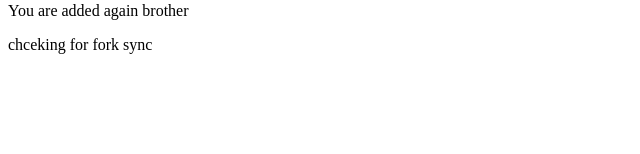
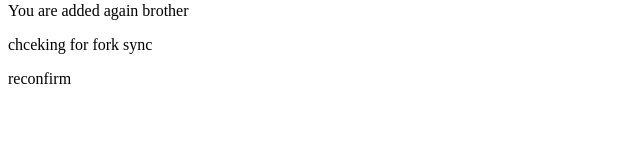
Before and after one commit to samayjoshi23/Pill-n-Chill, an Angular app in the folder HealthCareUI/: page / in a window 1280 px wide. Shown: the part 146-300 px from the top of the page, without its empty margins (0-640 px from the left). Built offline with nearby package versions, Linux system fonts and the light colour scheme.

Commit message:
reconfirm

```diff
--- a/HealthCareUI/src/app/app.component.html
+++ b/HealthCareUI/src/app/app.component.html
@@ -4,5 +4,5 @@
 
 <p>You are added again brother</p>
 <p>chceking for fork sync</p>
-
+<p>reconfirm</p>
 <router-outlet></router-outlet>
```
